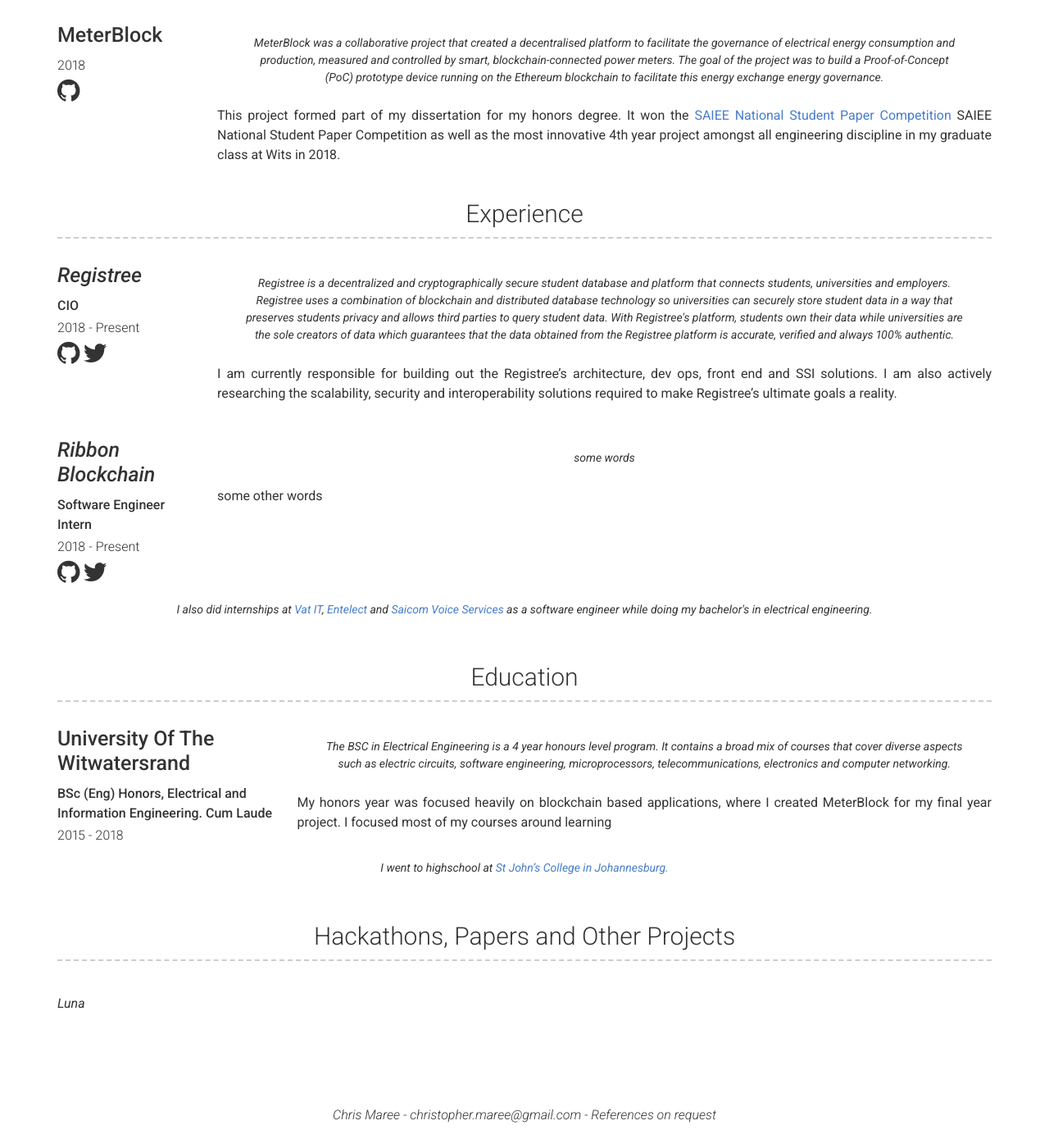
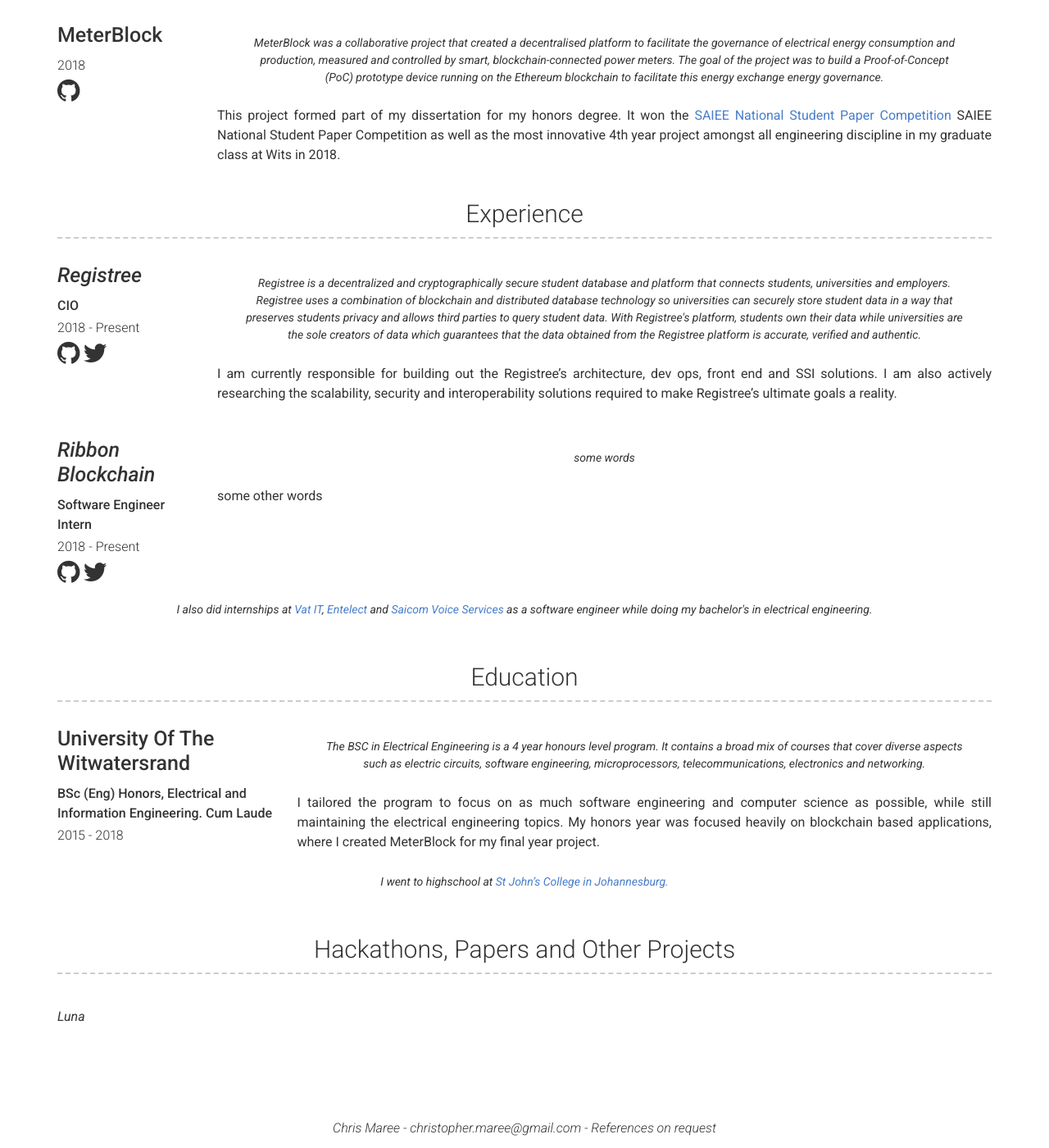
Before and after one commit to chrismaree/PersonalWebsite, a Jekyll site: the page built from index.md, in a window 1280 px wide and 1400 px high, scrolled down 897 px. Shown: the whole window at 82% size. Built offline with Jekyll 4.4.1, drawn with Linux system fonts in a browser that asks for light colours.

Commit message:
Small refactor in formatting

```diff
--- a/_data/education.yml
+++ b/_data/education.yml
@@ -3,6 +3,6 @@
   dates: 2015 - 2018
   qualification: BSc (Eng) Honors, Electrical and Information Engineering. Cum Laude
   quote: >
-    The BSC in Electrical Engineering is a 4 year honours level program. It contains a broad mix of courses that cover diverse aspects such as electric circuits, software engineering, microprocessors, telecommunications, electronics and computer networking.
+    The BSC in Electrical Engineering is a 4 year honours level program. It contains a broad mix of courses that cover diverse aspects such as electric circuits, software engineering, microprocessors, telecommunications, electronics and networking.
   description: |
-    My honors year was focused heavily on blockchain based applications, where I created MeterBlock for my final year project. I focused most of my courses around learning
+    I tailored the program to focus on as much software engineering and computer science as possible, while still maintaining the electrical engineering topics. My honors year was focused heavily on blockchain based applications, where I created MeterBlock for my final year project.
--- a/_data/experience.yml
+++ b/_data/experience.yml
@@ -6,7 +6,7 @@
   github: Registreerocks
   twitter: registree_za
   quote: >
-   Registree is a decentralized and cryptographically secure student database and platform that connects students, universities and employers. Registree uses a combination of blockchain and distributed database technology so universities can securely store student data in a way that preserves students privacy and allows third parties to query student data. With Registree's platform, students own their data while universities are the sole creators of data which guarantees that the data obtained from the Registree platform is accurate, verified and always 100% authentic.
+   Registree is a decentralized and cryptographically secure student database and platform that connects students, universities and employers. Registree uses a combination of blockchain and distributed database technology so universities can securely store student data in a way that preserves students privacy and allows third parties to query student data. With Registree's platform, students own their data while universities are the sole creators of data which guarantees that the data obtained from the Registree platform is accurate, verified and authentic.
   description: | # this will include new lines to allow paragraphs
    I am currently responsible for building out the Registree's architecture, dev ops, front end and SSI solutions. I am also actively researching the scalability, security and interoperability solutions required to make Registree's ultimate goals a reality.
 - company: Ribbon Blockchain
```
